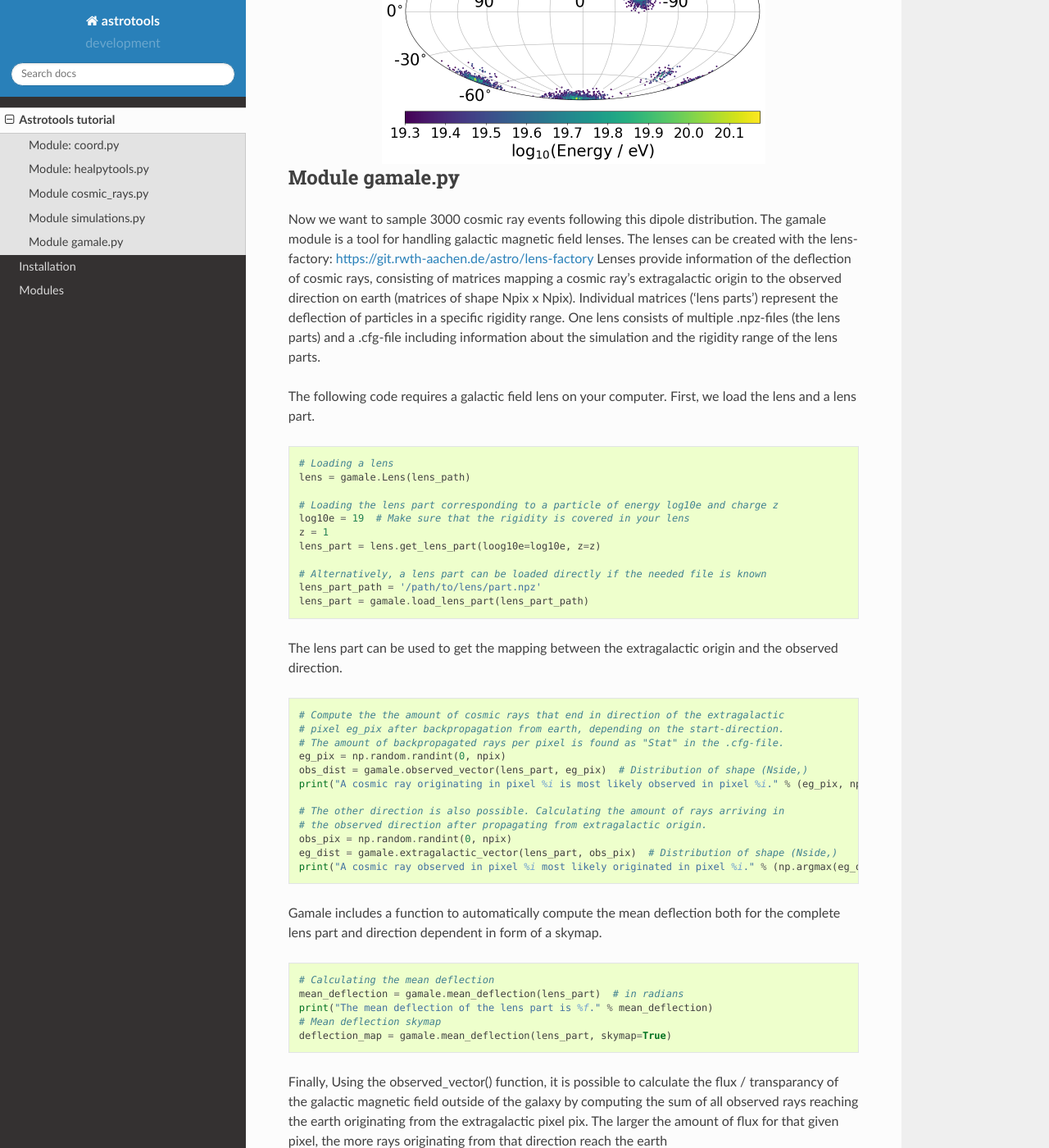
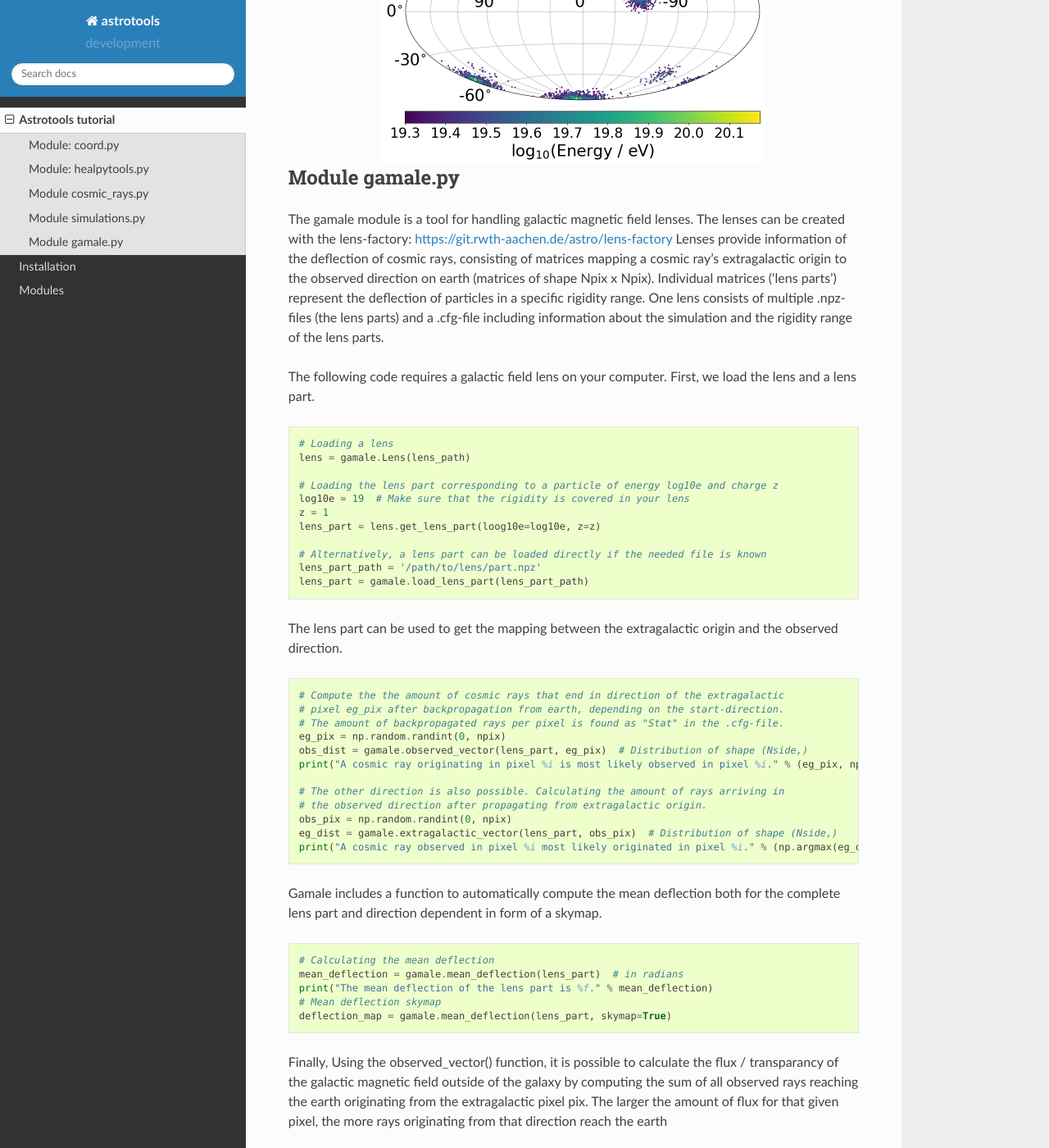
Before and after one commit to MRCWirtz/astrotools, a Sphinx documentation site: the page built from doc/source/tutorial.rst, in a window 1280 px wide and 1400 px high, scrolled down 6678 px. Shown: the whole window at 82% size. Built offline with Sphinx 7.4.7 and the Read the Docs theme 2.0.0, drawn with Linux system fonts in a browser that asks for light colours; some of the changed text lies outside the part shown.

Commit message:
[tutorial.rst] Delete and add text

```diff
--- a/doc/source/tutorial.rst
+++ b/doc/source/tutorial.rst
@@ -257,9 +257,8 @@ extragalactic smearing (sigma = 0.1 / (10 * R[EV]) rad). AUGER's exposure is app
 Module gamale.py
 =====================
 
-Now we want to sample 3000 cosmic ray events following this dipole distribution. The
-gamale module is a tool for handling galactic magnetic field lenses. The lenses can be
-created with the lens-factory: https://git.rwth-aachen.de/astro/lens-factory
+The gamale module is a tool for handling galactic magnetic field lenses. The lenses
+can be created with the lens-factory: https://git.rwth-aachen.de/astro/lens-factory
 Lenses provide information of the deflection of cosmic rays, consisting of matrices
 mapping a cosmic ray's extragalactic origin to the observed direction on earth (matrices
 of shape Npix x Npix). Individual matrices ('lens parts') represent the deflection of
```
Also changed, not shown: other parts of doc/source/tutorial.rst (+3 -0 lines).
